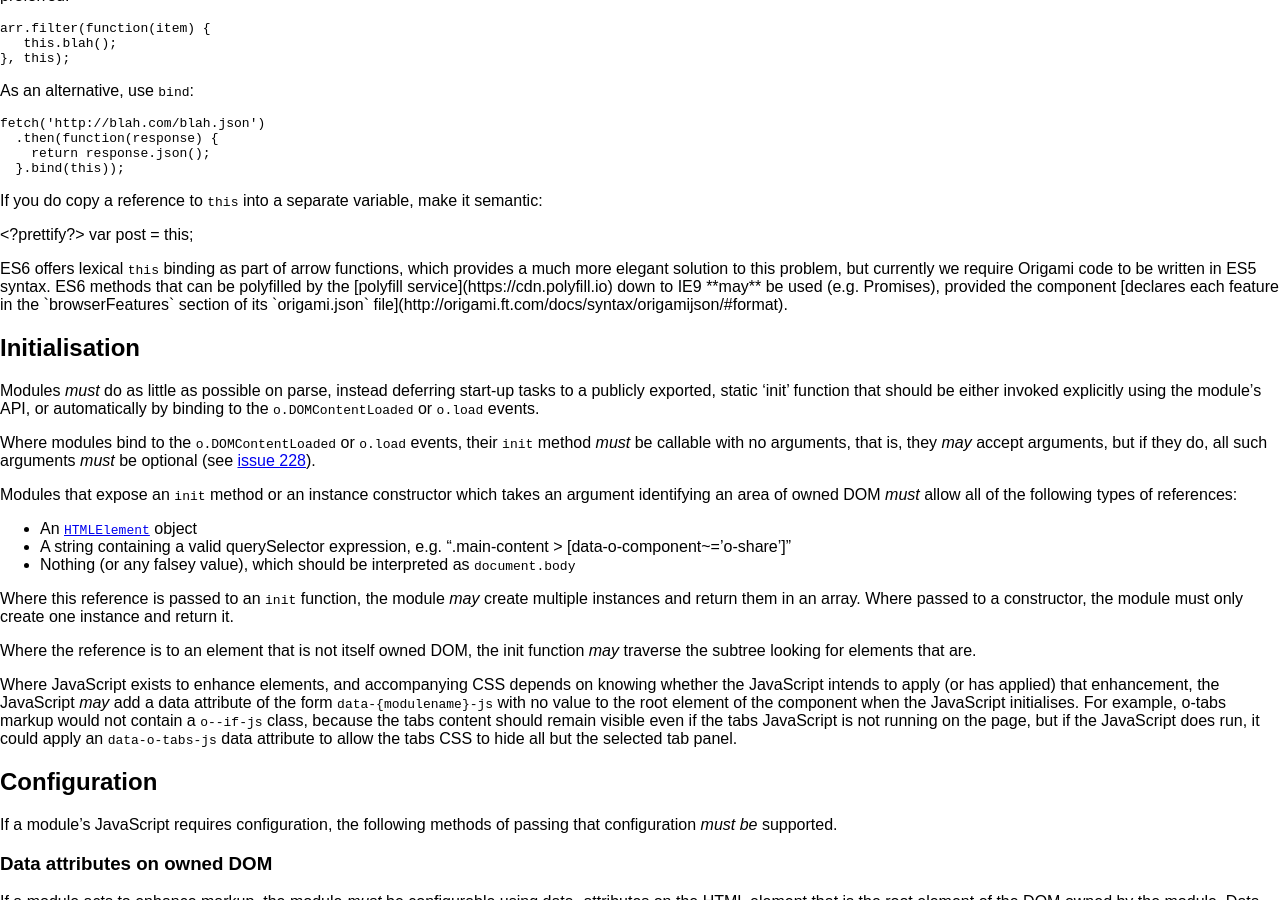
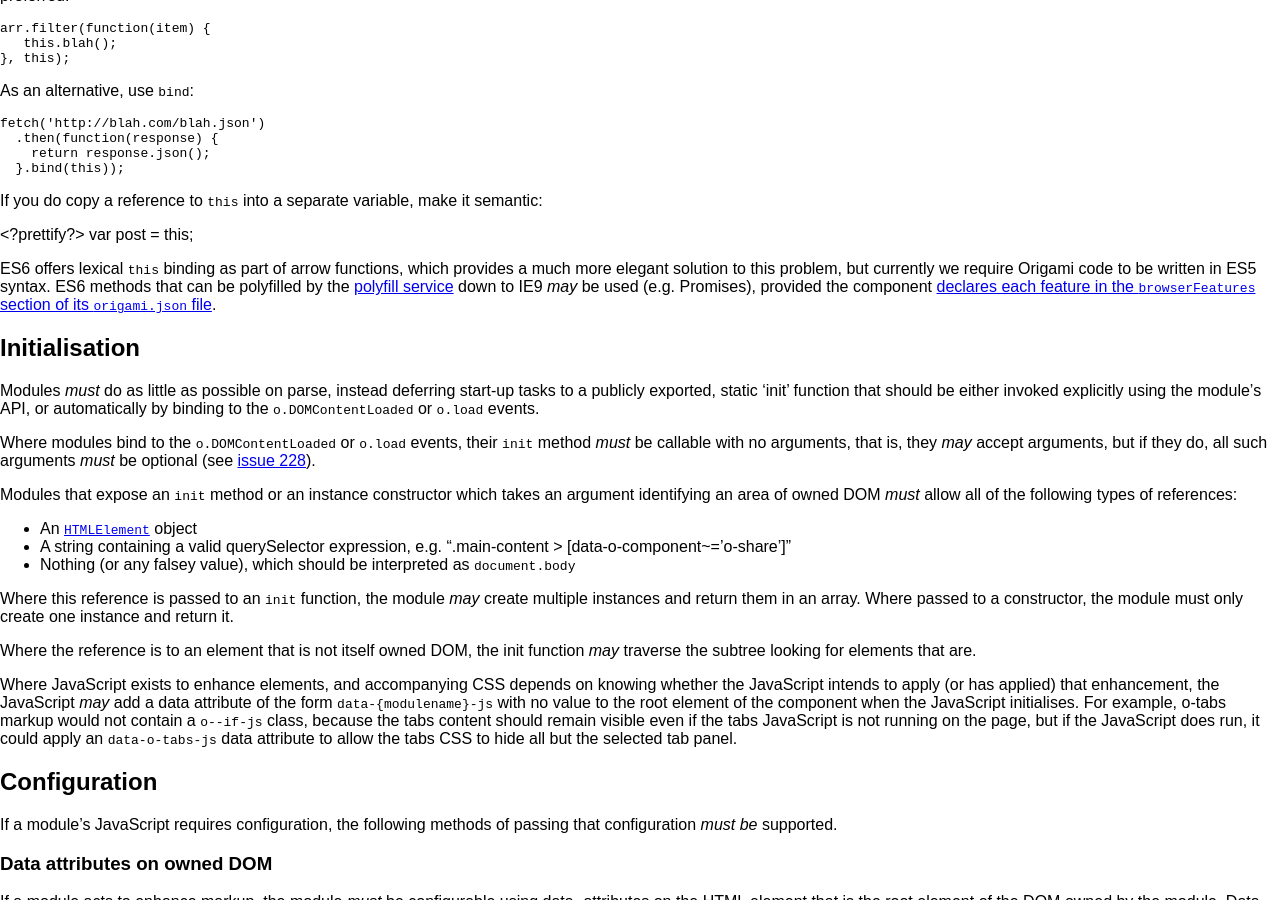
Before and after one commit to Financial-Times/ft-origami, a Jekyll site: the page built from docs/syntax/js.md, in a window 1280 px wide and 900 px high, scrolled down 1256 px. Built offline with Jekyll 4.4.1, drawn with Linux system fonts in a browser that asks for light colours; nearby versions of some CDN libraries; comment, search, counter and statistics services are not loaded; a style sheet for code colours, icons or effects is not loaded; some of the changed text lies outside the part shown.

```diff
--- a/docs/syntax/js.md
+++ b/docs/syntax/js.md
@@ -59,7 +59,7 @@ If you do copy a reference to `this` into a separate variable, make it semantic:
 <?prettify?>
 	var post = this;
 
-<aside>ES6 offers lexical <code>this</code> binding as part of arrow functions, which provides a much more elegant solution to this problem, but currently we require Origami code to be written in ES5 syntax.  ES6 methods that can be polyfilled by the [polyfill service](https://cdn.polyfill.io) down to IE9 **may** be used (e.g. Promises), provided the component [declares each feature in the `browserFeatures` section of its `origami.json` file](http://origami.ft.com/docs/syntax/origamijson/#format).</aside>
+<aside>ES6 offers lexical <code>this</code> binding as part of arrow functions, which provides a much more elegant solution to this problem, but currently we require Origami code to be written in ES5 syntax.  ES6 methods that can be polyfilled by the <a href="https://cdn.polyfill.io">polyfill service</a> down to IE9 <em>may</em> be used (e.g. Promises), provided the component <a href="http://origami.ft.com/docs/syntax/origamijson/#format">declares each feature in the <code>browserFeatures</code> section of its <code>origami.json</code> file</a>.</aside>
 
 
 
```
Also changed, not shown: other parts of docs/syntax/js.md (+1 -1 lines), docs/3rd-party-a-list.md (+2 -2 lines), docs/developer-guide/general-best-practices.md (+1 -1 lines), docs/syntax/scss.md (+1 -1 lines), docs/syntax/web-service-description.md (+1 -1 lines), docs/syntax/web-service-index.md (+1 -1 lines).
